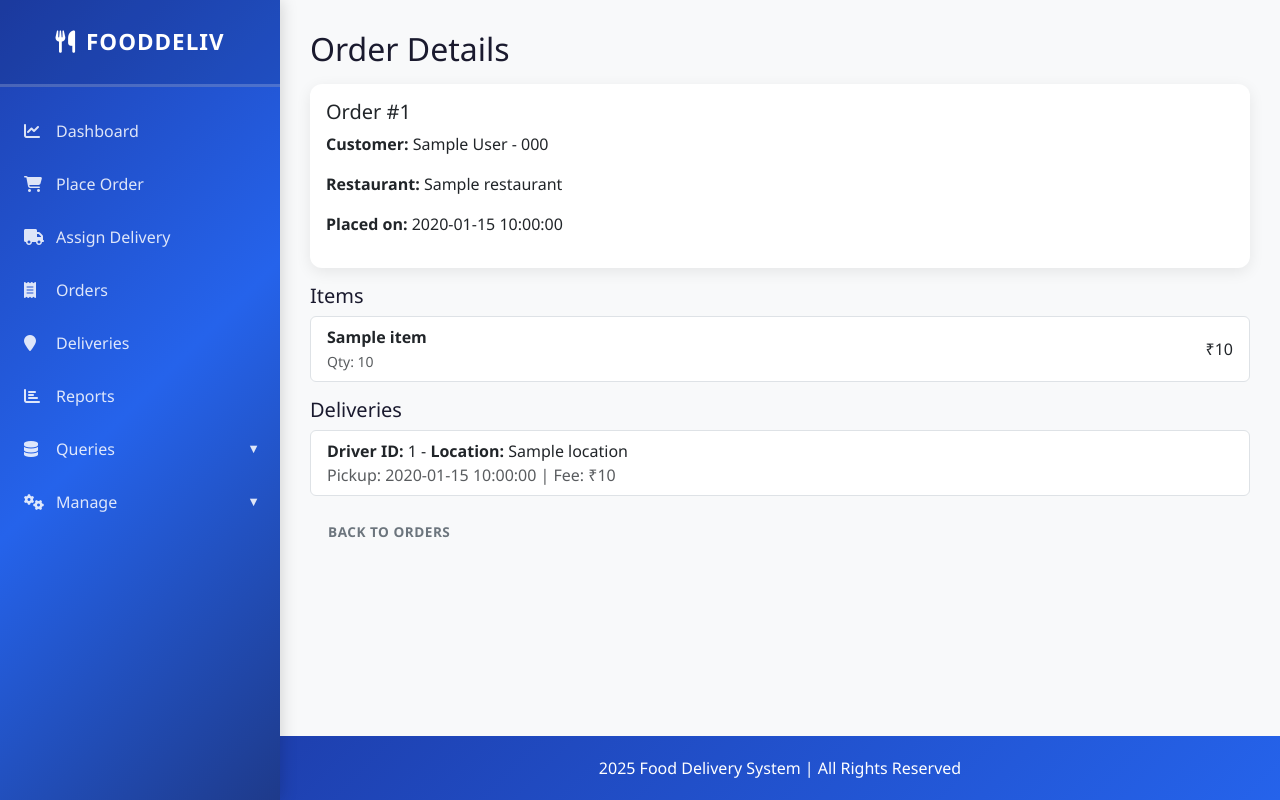
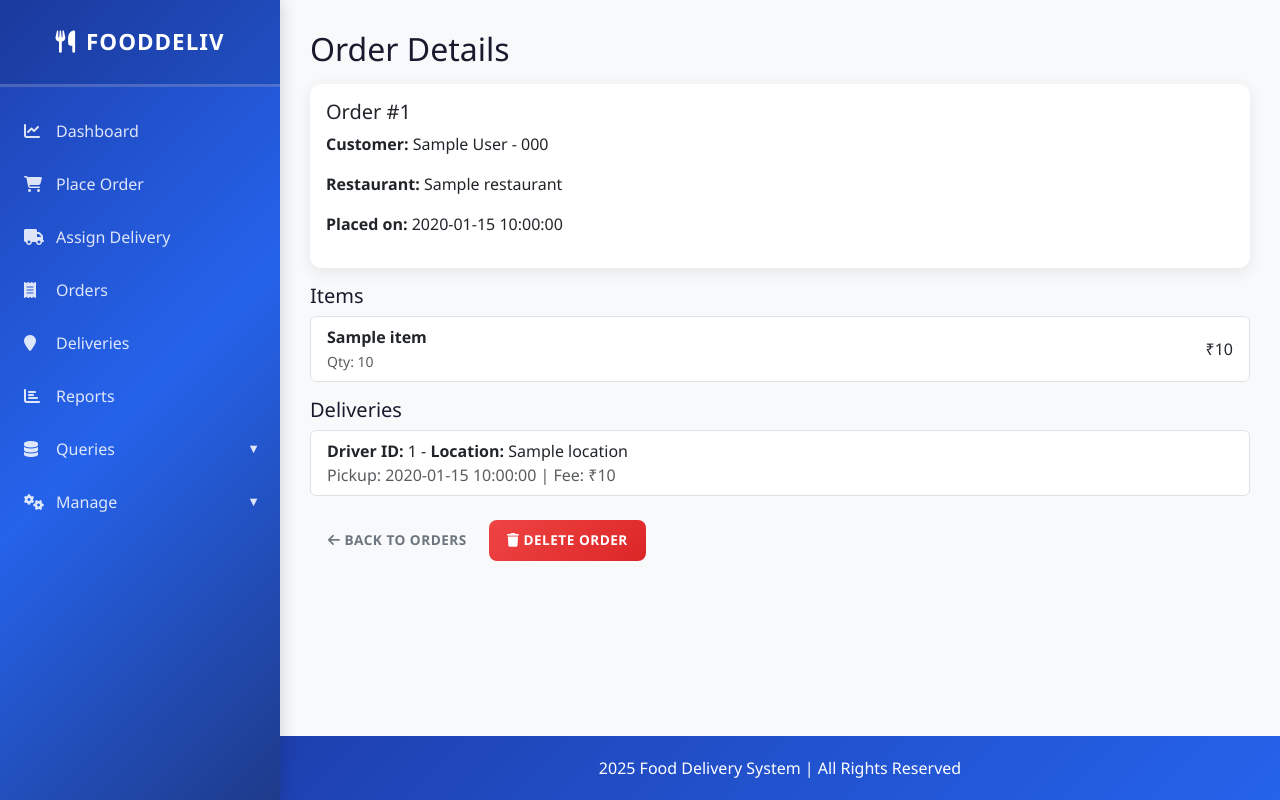
Before and after one commit to MJenius/DBMS-Project, a Flask app: template flask-app/templates/order_detail.html in a window 1280 px wide. Run offline with Flask 3, Linux system fonts and the light colour scheme; the template is opened without the code that fills it: most values are stand-ins (such as "Sample title", 1, 10 or a date in 2020); some libraries are stand-ins or nearby versions.

Commit message:
Added More Deletion Options

```diff
--- a/flask-app/app.py
+++ b/flask-app/app.py
@@ -114,7 +114,7 @@ def assign_delivery():
 def view_data():
     cur = get_cursor()
     cur.execute("""
-        SELECT c.First_Name, c.Last_Name, r.Name AS Restaurant_Name, d.Pickup_Time, d.Location
+        SELECT d.Delivery_ID as delivery_id, c.First_Name, c.Last_Name, r.Name AS Restaurant_Name, d.Pickup_Time, d.Location
         FROM deliveries d
         JOIN orders o ON d.Order_ID = o.Order_ID
         JOIN customers c ON o.Customer_ID = c.Customer_ID
@@ -189,6 +189,70 @@ def order_detail(order_id: int):
         deliveries = []
 
     return render_template('order_detail.html', order=order, items=items, deliveries=deliveries)
+
+
+@app.route('/order/delete/<int:order_id>', methods=['POST'])
+def delete_order(order_id: int):
+    """
+    Delete an order and all related data (order items and deliveries)
+    """
+    cur = get_cursor()
+    try:
+        # Get order info for the message
+        cur.execute("SELECT o.Order_ID, CONCAT(c.First_Name, ' ', c.Last_Name) as customer_name FROM orders o JOIN customers c ON o.Customer_ID=c.Customer_ID WHERE o.Order_ID=%s", (order_id,))
+        order = cur.fetchone()
+        order_info = f"Order #{order_id} from {order['customer_name']}" if order else f"Order #{order_id}"
+
+        # Delete in correct order to respect foreign keys
+        # 1. Delete deliveries for this order
+        cur.execute("DELETE FROM deliveries WHERE Order_ID=%s", (order_id,))
+
+        # 2. Delete order items
+        cur.execute("DELETE FROM order_items WHERE Order_ID=%s", (order_id,))
+
+        # 3. Delete the order itself
+        cur.execute("DELETE FROM orders WHERE Order_ID=%s", (order_id,))
+
+        commit_db()
+        flash(f'{order_info} and all associated data has been deleted successfully', 'success')
+    except Exception as e:
+        # Rollback on error
+        assert mysql is not None
+        conn = cast(Any, mysql.connection)
+        assert conn is not None
+        conn.rollback()
+
+        flash(f'Error deleting order: {str(e)}', 'danger')
+
+    return redirect(url_for('orders'))
+
+
+@app.route('/delivery/delete/<int:delivery_id>', methods=['POST'])
+def delete_delivery(delivery_id: int):
+    """
+    Delete a delivery record
+    """
+    cur = get_cursor()
+    try:
+        # Get delivery info for the message
+        cur.execute("SELECT Location FROM deliveries WHERE Delivery_ID=%s", (delivery_id,))
+        delivery = cur.fetchone()
+        delivery_info = f"Delivery #{delivery_id} to {delivery['Location']}" if delivery else f"Delivery #{delivery_id}"
+
+        # Delete the delivery
+        cur.execute("DELETE FROM deliveries WHERE Delivery_ID=%s", (delivery_id,))
+        commit_db()
+        flash(f'{delivery_info} has been deleted successfully', 'success')
+    except Exception as e:
+        # Rollback on error
+        assert mysql is not None
+        conn = cast(Any, mysql.connection)
+        assert conn is not None
+        conn.rollback()
+
+        flash(f'Error deleting delivery: {str(e)}', 'danger')
+
+    return redirect(url_for('view_data'))
 
 # ----------------------------
 # Function Calls (reports)
@@ -448,10 +512,29 @@ def delete_customer(customer_id: int):
         customer = cur.fetchone()
         customer_name = customer['name'] if customer else 'Customer'
 
-        # Try to delete the customer
+        # Get all order IDs for this customer
+        cur.execute("SELECT Order_ID FROM orders WHERE Customer_ID=%s", (customer_id,))
+        orders = cur.fetchall()
+
+        # Delete all related data in correct order
+        for order in orders:
+            order_id = order['Order_ID']
+            # Delete deliveries for this order
+            cur.execute("DELETE FROM deliveries WHERE Order_ID=%s", (order_id,))
+            # Delete order items
+            cur.execute("DELETE FROM order_items WHERE Order_ID=%s", (order_id,))
+            # Delete the order
+            cur.execute("DELETE FROM orders WHERE Order_ID=%s", (order_id,))
+
+        # Finally delete the customer
         cur.execute("DELETE FROM customers WHERE Customer_ID=%s", (customer_id,))
         commit_db()
-        flash(f'Customer "{customer_name}" has been deleted successfully', 'success')
+
+        order_count = len(orders) if orders else 0
+        if order_count > 0:
+            flash(f'Customer "{customer_name}" and their {order_count} order(s) with all associated data have been deleted successfully', 'success')
+        else:
+            flash(f'Customer "{customer_name}" has been deleted successfully', 'success')
     except Exception as e:
         # Rollback on error
         assert mysql is not None
@@ -461,9 +544,9 @@ def delete_customer(customer_id: int):
 
         # Handle foreign key constraint errors gracefully
         if 'foreign key' in str(e).lower():
-            flash(f'Cannot delete this customer because they have active orders in the system. Please cancel their orders first or contact support.', 'danger')
+            flash(f'Error deleting customer data. There may be external references to this customer.', 'danger')
         elif 'constraint' in str(e).lower():
-            flash(f'Cannot delete this customer due to related data. Please ensure all associated orders and deliveries are handled first.', 'danger')
+            flash(f'Cannot delete this customer due to data constraints. Please contact support.', 'danger')
         else:
             flash(f'Error deleting customer: {str(e)}', 'danger')
 
--- a/flask-app/templates/order_detail.html
+++ b/flask-app/templates/order_detail.html
@@ -50,8 +50,17 @@
 
   {% endif %}
 
-  <div class="mt-3">
-    <a class="btn btn-outline-secondary" href="{{ url_for('orders') }}">Back to Orders</a>
+  <div class="mt-4">
+    <a class="btn btn-outline-secondary" href="{{ url_for('orders') }}">
+      <i class="fas fa-arrow-left"></i> Back to Orders
+    </a>
+    {% if order %}
+    <form method="POST" action="{{ url_for('delete_order', order_id=order.Order_ID) }}" style="display:inline;">
+      <button type="submit" class="btn btn-danger" onclick="return confirm('Delete order #{{ order.Order_ID }}? This will also delete all associated items and deliveries. This action cannot be undone.')">
+        <i class="fas fa-trash"></i> Delete Order
+      </button>
+    </form>
+    {% endif %}
   </div>
 
 {% endblock %}
```
Also changed, not shown: flask-app/templates/orders.html (+13 -4 lines), flask-app/templates/view_data.html (+12 -2 lines).
